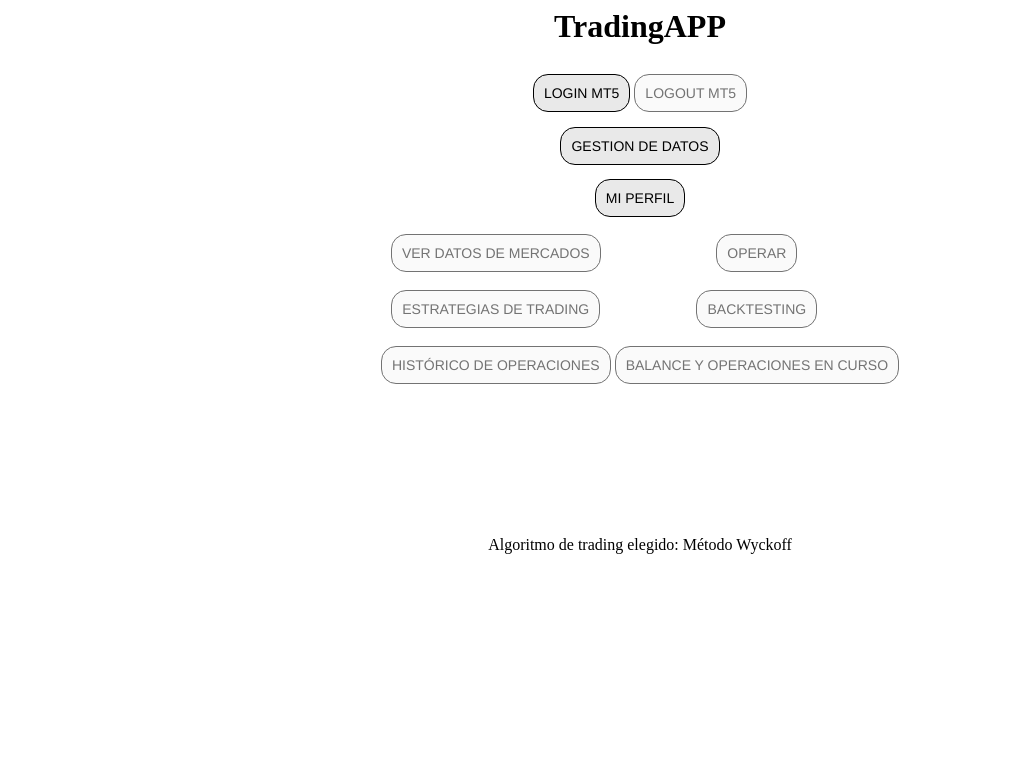
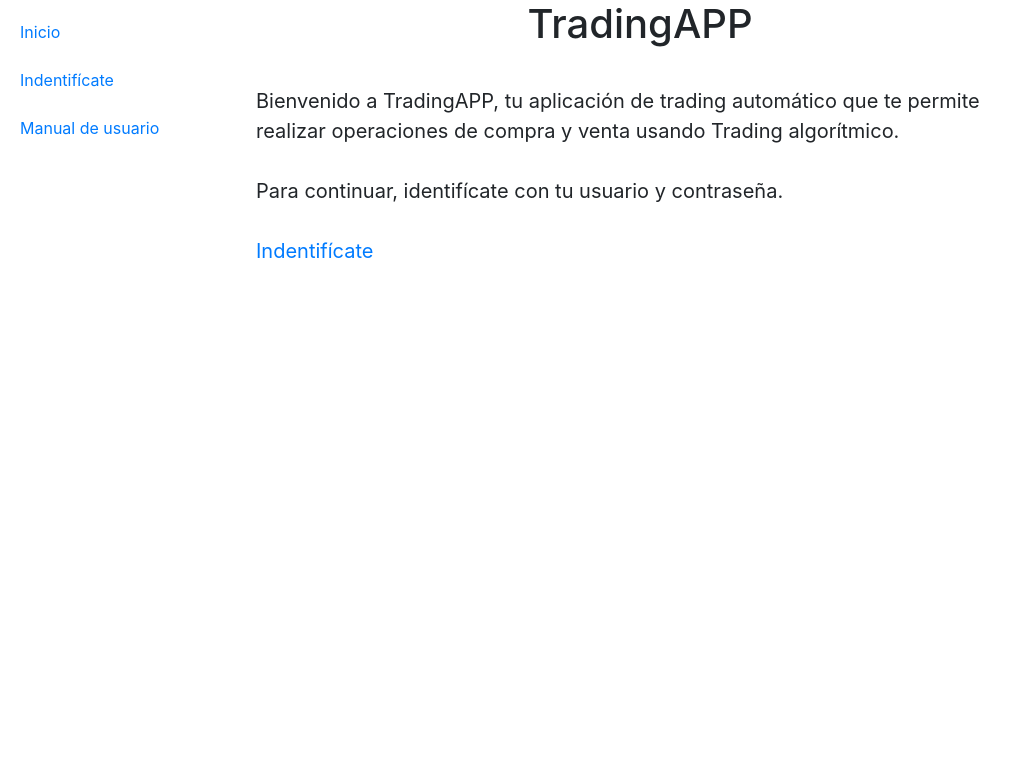
Before and after one commit to mcarmona99/TFG, a Django app: page / in a window 1280 px wide. Shown: the top 783 px of the page, without its empty margins (0-1021 px from the left). Run offline with Django 3.2, Linux system fonts and the light colour scheme; parts of the project's set-up code (start-up, migrations or seed data) failed here and were passed over.

Commit message:
Añadida gestión de usuarios y pantalla de login, actualizado layout general

```diff
--- a/TradingAPP/Interface/admin.py
+++ b/TradingAPP/Interface/admin.py
@@ -1,6 +1,7 @@
 from django.contrib import admin
 
-from .models import Sesion, AlgoritmoTrading
+from .models import Sesion, AlgoritmoTrading, Mercado
 
 admin.site.register(Sesion)
 admin.site.register(AlgoritmoTrading)
+admin.site.register(Mercado)
--- /dev/null
+++ b/TradingAPP/Interface/static/css/styles.css
@@ -0,0 +1,15 @@
+.sidebar-nav {
+    margin: 20px 20px;
+    padding: 0;
+    list-style: none;
+}
+
+.column {
+  float: left;
+  width: 20%;
+}
+
+.column-center {
+  float: left;
+  width: 60%;
+}
--- a/TradingAPP/Interface/templates/TradingAPP/menu_principal.html
+++ b/TradingAPP/Interface/templates/TradingAPP/menu_principal.html
@@ -1,103 +1,122 @@
+{% extends "base_generic.html" %}
+
+
+{% block content %}
+
 {% load static %}
 <link rel="stylesheet" type="text/css" href="{% static 'TradingAPP/style.css' %}">
+
 
 <!DOCTYPE html>
 <html>
 
+<style>
+    td {
+        text-align: center;
+    }
+</style>
+
 <title>TradingAPP</title>
 
-<H1 align="center">TradingAPP</H1>
 
-<br>
+<table align="center">
 
-<body class="center">
+    <tr>
+        <td colspan="2">
+            <H1>TradingAPP</H1>
+        </td>
 
+    </tr>
+
+
+    <tr>
+        <td>
+            <br><br><br>
             {% if not sesion_actual.logued_MT5 %}
             <a class="boton" href="{% url 'Menu Login'%}">LOGIN MT5</a>
             {% else %}
             <a class="boton_inhabilitado">LOGIN MT5</a>
             {% endif %}
-
+        </td>
+        <td>
+            <br><br><br>
             {% if sesion_actual.logued_MT5 %}
             <a class="boton" href="{% url 'Menu Principal Logout'%}">LOGOUT MT5</a>
             {% else %}
             <a class="boton_inhabilitado">LOGOUT MT5</a>
             {% endif %}
+        </td>
+    </tr>
+    <tr>
+        <td colspan="2">
+            <br><br><br><a class="boton" href="{% url 'Menu Principal'%}">Gestion de datos</a>
+        </td>
 
-<br>
-<br>
-<br>
+    </tr>
+    <tr>
+        <td colspan="2">
+            <br><br><br><a class="boton" href="{% url 'Menu Principal'%}">Mi perfil</a>
+        </td>
+    </tr>
 
-<a class="boton" href="{% url 'Menu Principal'%}">Gestion de datos</a>
-
-<br>
-<br>
-<br>
-
-<a class="boton" href="{% url 'Menu Principal'%}">Mi perfil</a>
-
-<br>
-<br>
-<br>
-
-<table class="center">
 
     <tr>
-        <td>
+        <td style="text-align:center">
+            <br><br><br>
             {% if sesion_actual.logued_MT5 %}
             <a class="boton" href="{% url 'Menu Ver Datos'%}">Ver datos de mercados</a>
             {% else %}
             <a class="boton_inhabilitado">Ver datos de mercados</a>
             {% endif %}
+        </td>
+        <td style="text-align:center">
             <br><br><br>
-        </td>
-        <td>
             {% if sesion_actual.logued_MT5 %}
             <a class="boton" href="{% url 'Menu Principal'%}">Operar</a>
             {% else %}
             <a class="boton_inhabilitado">Operar</a>
             {% endif %}
-            <br><br><br>
+
         </td>
 
     </tr>
 
     <tr>
         <td>
+            <br><br><br>
             {% if sesion_actual.logued_MT5 %}
             <a class="boton" href="{% url 'Estrategias Trading'%}">Estrategias de trading</a>
             {% else %}
             <a class="boton_inhabilitado">Estrategias de trading</a>
             {% endif %}
-            <br><br><br>
         </td>
         <td>
+            <br><br><br>
             {% if sesion_actual.logued_MT5 %}
             <a class="boton" href="{% url 'Backtesting'%}">Backtesting</a>
             {% else %}
             <a class="boton_inhabilitado">Backtesting</a>
             {% endif %}
-            <br><br><br>
         </td>
 
     </tr>
 
     <tr>
         <td>
+            <br><br><br>
             {% if sesion_actual.logued_MT5 %}
             <a class="boton" href="{% url 'Menu Principal'%}">Histórico de operaciones</a>
             {% else %}
             <a class="boton_inhabilitado">Histórico de operaciones</a>
             {% endif %}
-            <br><br><br>
         </td>
         <td>
+            <br><br><br>
             {% if sesion_actual.logued_MT5 %}
             <a class="boton" href="{% url 'Menu Principal'%}">Balance y operaciones en curso</a>
             {% else %}
             <a class="boton_inhabilitado">Balance y operaciones en curso</a>
             {% endif %}
-            <br><br><br>
         </td>
 
     </tr>
@@ -105,12 +124,7 @@
 
 </table>
 
-
-
-
-</body>
-
-
+<body class="center">
 <br><br><br>
 
 {% if error %}
@@ -122,8 +136,10 @@
 {% endif %}
 
 <br><br><br>
-{% if sesion_actual.algoritmo_elegido %} <p>Algoritmo de trading elegido: {{ sesion_actual.algoritmo_elegido }}</p>{% endif %}
-
-
+{% if sesion_actual.algoritmo_elegido %}
+<p>Algoritmo de trading elegido: {{ sesion_actual.algoritmo_elegido }}</p>
+{% endif %}
+</body>
 
 </html>
+{% endblock %}
--- /dev/null
+++ b/TradingAPP/Interface/templates/base_generic.html
@@ -0,0 +1,79 @@
+<!DOCTYPE html>
+<html lang="en">
+
+<!-- Add additional CSS in static file -->
+{% load static %}
+<link rel="stylesheet" href="{% static 'css/styles.css' %}">
+
+<head>
+    {% block title %}<title>TradingAPP</title>{% endblock %}
+    <link rel="stylesheet" href="https://cdn.jsdelivr.net/npm/bootstrap@4.5.3/dist/css/bootstrap.min.css"
+          integrity="sha384-TX8t27EcRE3e/ihU7zmQxVncDAy5uIKz4rEkgIXeMed4M0jlfIDPvg6uqKI2xXr2" crossorigin="anonymous">
+</head>
+<body>
+<div class="container-fluid">
+    <div class="row">
+        <!-- IZQUIERDA -->
+        <div class="column" align="left">
+            {% block sidebar-left %}
+            <ul class="sidebar-nav">
+                <li><a href="{% url 'Menu Principal'%}">Inicio</a></li>
+                <br>
+                {% if user.is_authenticated %}
+                <li><b>Usuario:</b> {{ user.get_username }}</li>
+                <li><a href="{% url 'logout'%}?next={{request.path}}">Logout</a></li>
+                {% else %}
+                <li><a href="{% url 'login'%}?next={{request.path}}">Indentifícate</a></li>
+                {% endif %}
+                <br>
+
+                <li><a href="">Manual de usuario</a></li>
+            </ul>
+
+            {% endblock %}
+        </div>
+
+        <!-- CENTRO, CONTENIDO -->
+        <div class="column-center">
+            {% if user.is_authenticated %}
+            {% block content %}{% endblock %}
+            {%else%}
+            <H1 align="center">TradingAPP</H1>
+            <p style="font-size: 20px;">
+                <br>
+                Bienvenido a TradingAPP, tu aplicación de trading automático que te permite realizar operaciones de
+                compra y venta usando Trading algorítmico.
+                <br><br>
+                Para continuar, identifícate con tu usuario y contraseña.<br><br>
+                <a href="{% url 'login'%}?next={{request.path}}">Indentifícate</a>
+            </p>
+            {%endif%}
+        </div>
+
+        <!-- DERECHA-->
+        <div class="column" align="right">
+            <ul class="sidebar-nav">
+                {% if user.is_authenticated %}
+                {% if not sesion_actual.logued_MT5 %}
+                <li><a href="{% url 'Menu Login'%}">Login MT5</a></li>
+                <li><a href="">Gestion de datos</a></li>
+                <li><a href="">Mi perfil</a></li>
+                {%else%}
+                <li><a href="{% url 'Menu Principal Logout'%}">Logout MT5</a></li>
+                <li><a href="">Gestion de datos</a></li>
+                <li><a href="">Mi perfil</a></li>
+                <li><a href="{% url 'Menu Ver Datos'%}">Ver datos de mercados</a></li>
+                <li><a href="">Operar</a></li>
+                <li><a href="{% url 'Estrategias Trading'%}">Estrategias de trading</a></li>
+                <li><a href="{% url 'Backtesting'%}">Backtesting</a></li>
+                <li><a href="">Histórico de operaciones</a></li>
+                <li><a href="">Balance y operaciones en curso</a></li>
+                {%endif%}
+                {%endif%}
+            </ul>
+        </div>
+    </div>
+</div>
+
+</body>
+</html>
--- a/TradingAPP/Interface/views.py
+++ b/TradingAPP/Interface/views.py
@@ -13,6 +13,8 @@ context = {'sesion_actual': sesion_actual}
 warnings.simplefilter("ignore", category=RuntimeWarning)
 
 
+# Funciones auxiliares
+
 def clear_context_status():
     context['error'] = None
     context['exito'] = None
@@ -26,6 +28,31 @@ def clear_context_ver_grafico():
     context['horas'] = 0
     context['grafico'] = None
     context['marco_tiempo'] = None
+
+
+# Vistas
+
+
+def login_page(request):
+    message = None
+    if request.method == "POST":
+        username = request.POST.get('username','')
+        password = request.POST.get('password','')
+
+        # Cojo el objeto de la clase Sesion
+        sesion = get_object_or_404(Mercado, pk=Mercado.objects.get(nombre=context.get('mercado')).id)
+        if user is not None:
+            if user.is_active:
+                login(request, user)
+                message = "Identificado correctamente"
+            else:
+                message = "Tu usuario está inactivo"
+        else:
+            message = "Nombre de usuario y/o password incorrecto"
+    else:
+        form = LoginForm()
+    context = {'message': message, 'form': form}
+    return render('login.html', context)
 
 
 def menu_principal(request):
--- a/TradingAPP/TradingAPP/urls.py
+++ b/TradingAPP/TradingAPP/urls.py
@@ -14,9 +14,13 @@ Including another URLconf
     2. Add a URL to urlpatterns:  path('blog/', include('blog.urls'))
 """
 from Interface import views
-from django.urls import path
+from django.contrib import admin
+from django.urls import path, include
 
 urlpatterns = [
+    # Login principal
+    path('accounts/', include('django.contrib.auth.urls')),
+
     # Menu principal
     path('', views.menu_principal, name='Menu Principal'),
     path('logout/', views.menu_principal_logout, name='Menu Principal Logout'),
@@ -36,4 +40,7 @@ urlpatterns = [
     path('mercados/', views.ver_datos_mercados, name="Menu Ver Datos"),
     path('mercados/ver_datos_antiguos/', views.ver_datos_antiguos, name="Ver Datos Antiguos"),
     path('mercados/ver_datos_tiempo_real/', views.ver_datos_tiempo_real, name="Ver Datos Tiempo Real"),
+
+    # Admin page
+    path('admin/', admin.site.urls),
 ]
```
Also changed, not shown: TradingAPP/Interface/templates/base_generic_login.html (added, +66 -0 lines), TradingAPP/Interface/templates/registration/login.html (added, +48 -0 lines), TradingAPP/TradingAPP/settings.py (+3 -6 lines), TradingAPP/db.sqlite3, 1 other file. Lines whose indentation alone changed are shown as unchanged.
